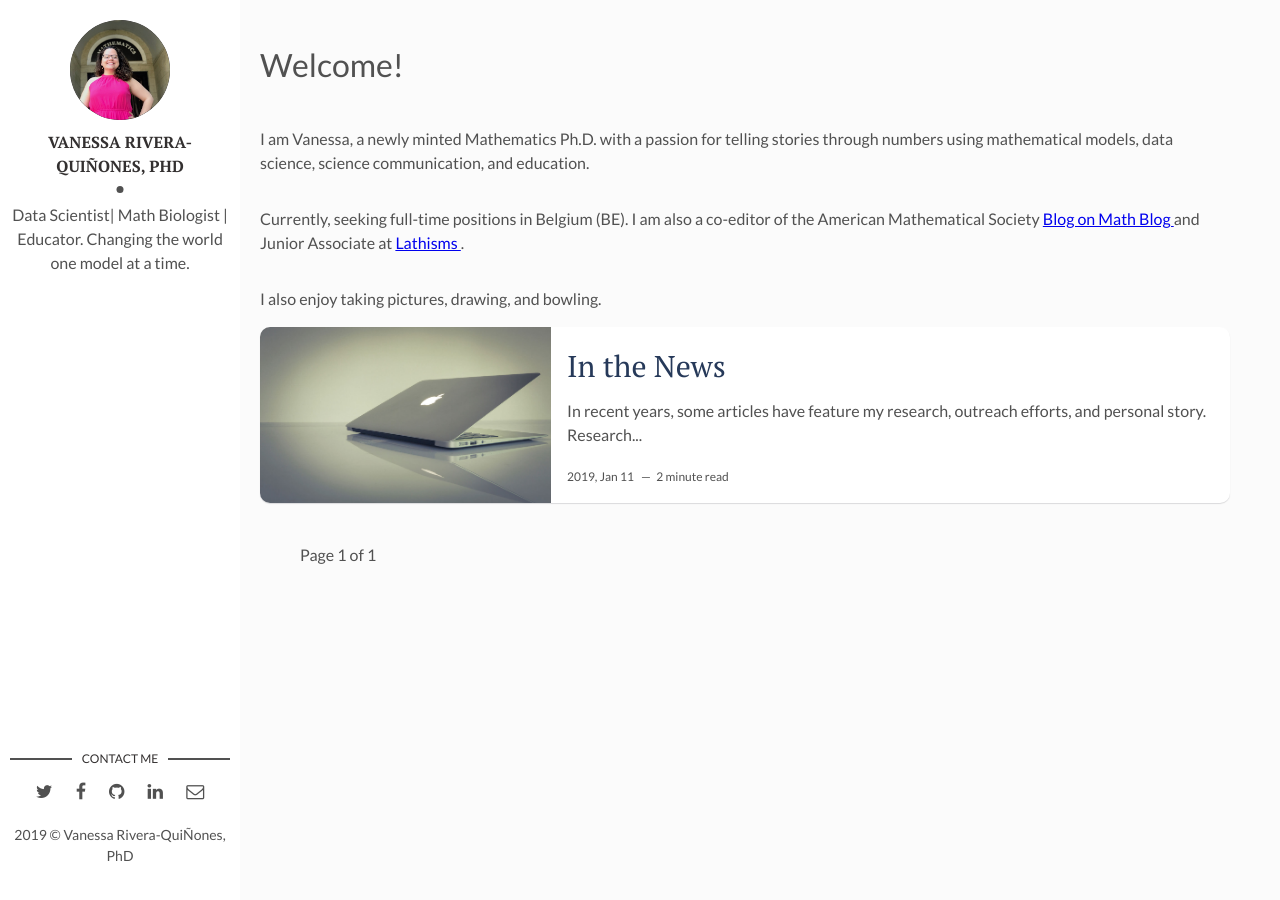
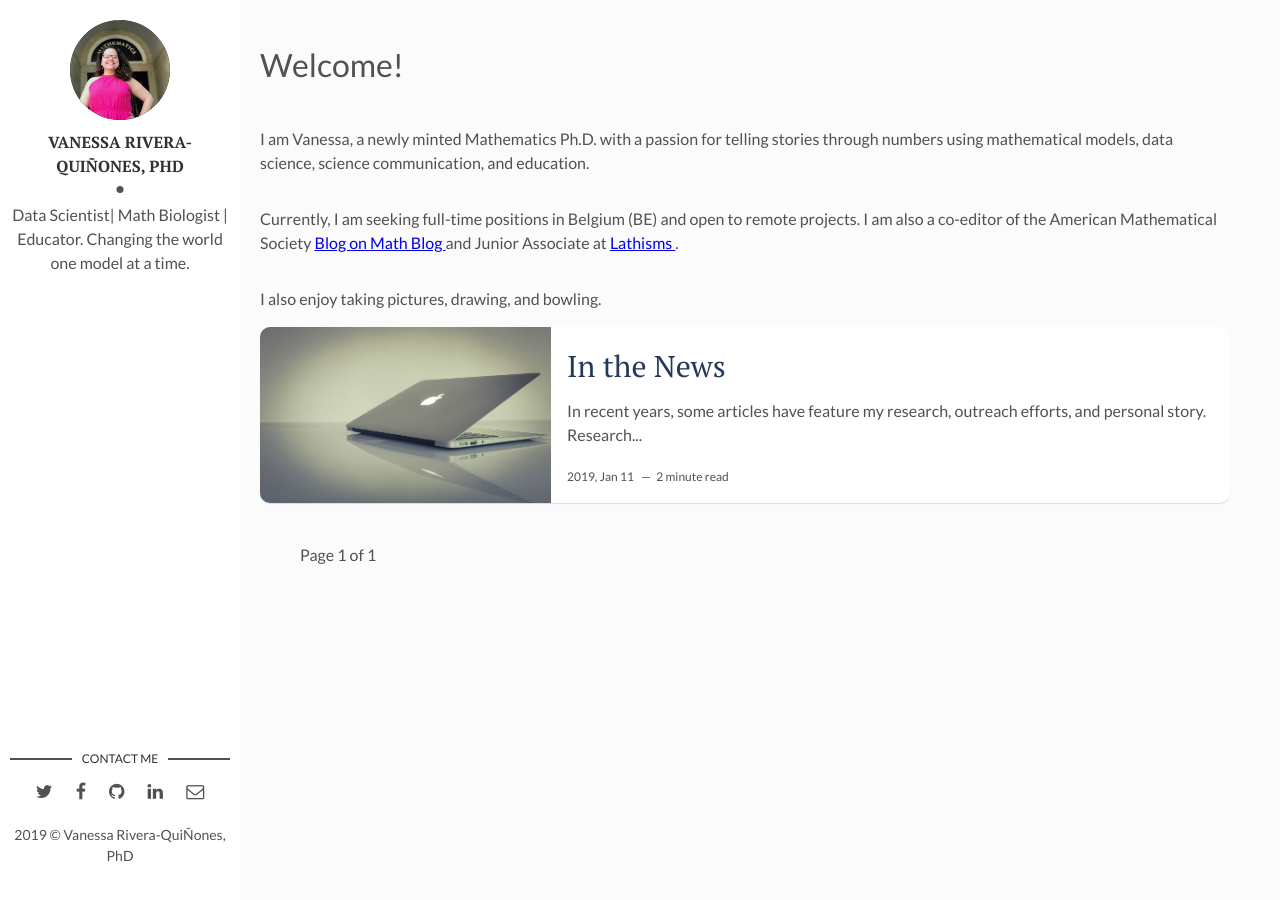
Before and after one commit to vriveraq/vriveraq.github.io, a Jekyll site: the page built from index.html, in a window 1280 px wide. Built offline with Jekyll 4.4.1, drawn with Linux system fonts in a browser that asks for light colours; the list of posts is cut into pages by our own code.

Commit message:
Update index.html

```diff
--- a/index.html
+++ b/index.html
@@ -9,7 +9,7 @@ layout: main
 
 <p>  I am Vanessa, a newly minted Mathematics Ph.D. with a passion for telling stories through numbers using mathematical models, data science, science communication, and education. </p>
 
-<p>  Currently, seeking full-time positions in Belgium (BE). I am also a co-editor of the American Mathematical Society <a href ="https://blogs.ams.org/blogonmathblogs/"> Blog on Math Blog </a> and Junior Associate at <a href="http://www.lathisms.org/"> Lathisms </a>. </p>
+<p>  Currently, I am seeking full-time positions in Belgium (BE) and open to remote projects. I am also a co-editor of the American Mathematical Society <a href ="https://blogs.ams.org/blogonmathblogs/"> Blog on Math Blog </a> and Junior Associate at <a href="http://www.lathisms.org/"> Lathisms </a>. </p>
 
 <p> I also enjoy taking pictures, drawing, and bowling.</p>
 
```
